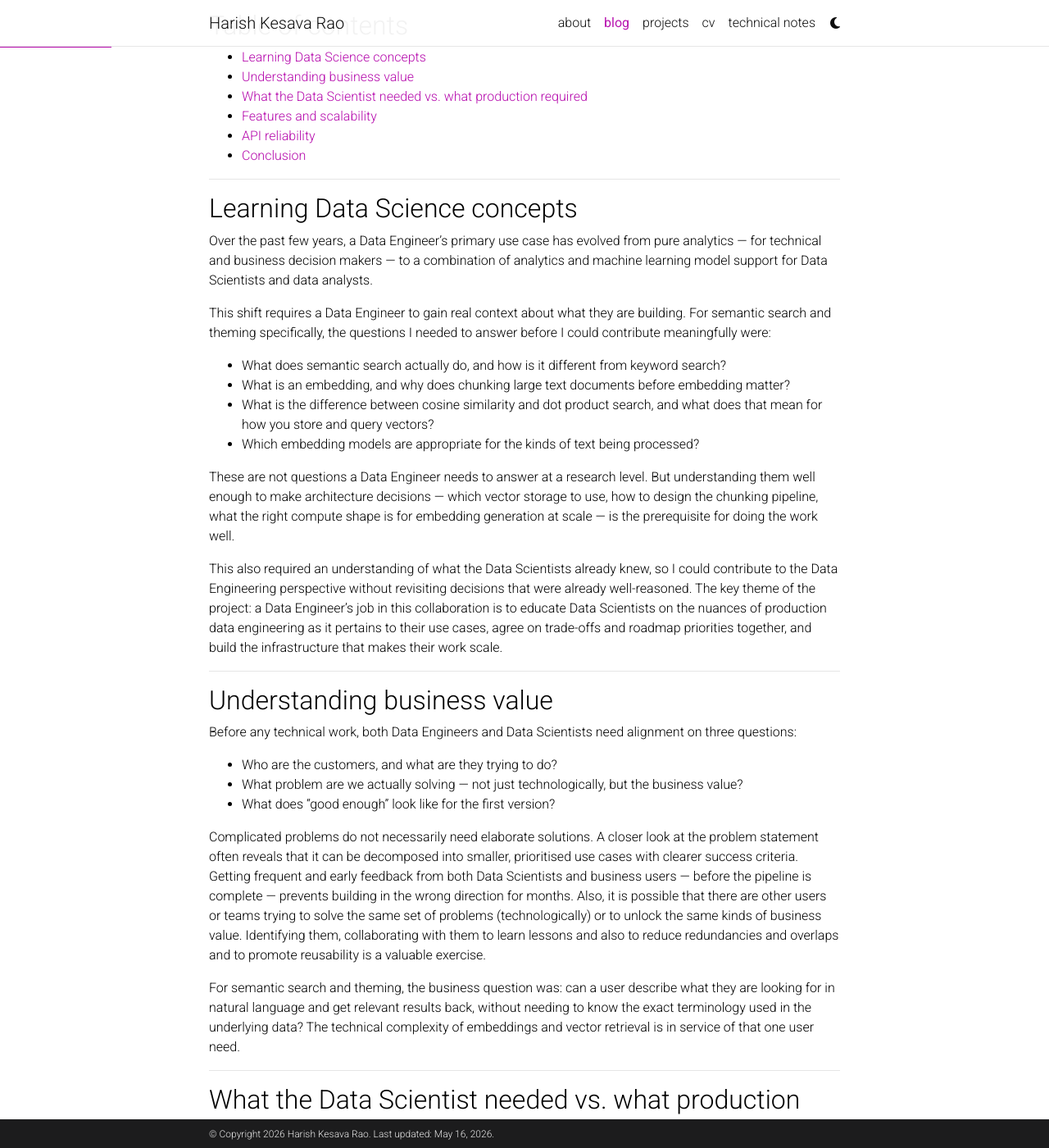
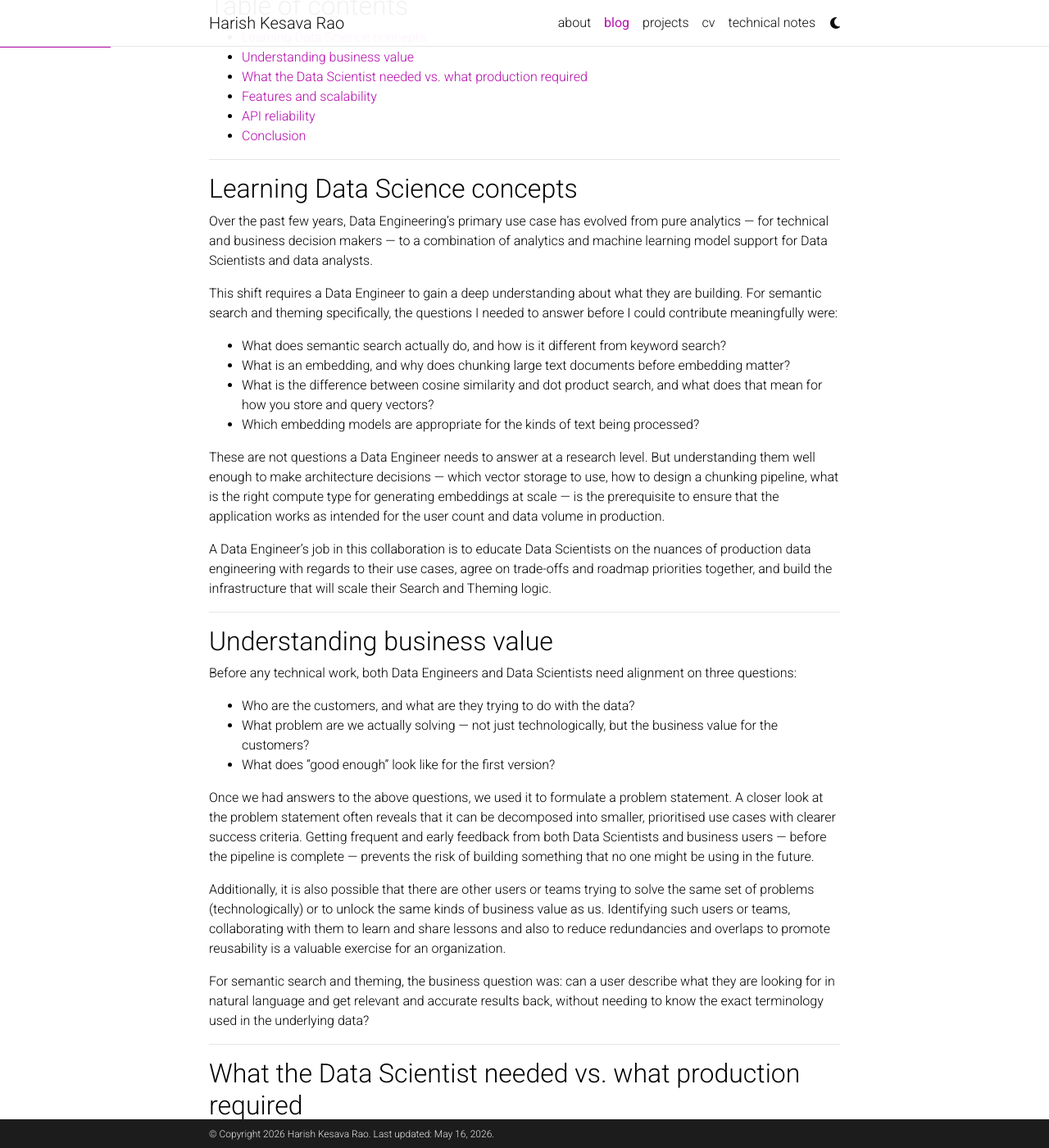
Before and after one commit to harishkesavarao/harishkesavarao.github.io, a Jekyll site: the page built from _posts/2025-12-29-deploying-ds-apps.md, in a window 1280 px wide and 1400 px high, scrolled down 588 px. Shown: the whole window at 82% size. Built offline with Jekyll 4.4.1, drawn with Linux system fonts in a browser that asks for light colours; comment, search, counter and statistics services are not loaded; a style sheet for code colours, icons or effects is not loaded; some of the changed text lies outside the part shown.

Commit message:
Some rewording and code changes

````diff
--- a/_posts/2025-12-29-deploying-ds-apps.md
+++ b/_posts/2025-12-29-deploying-ds-apps.md
@@ -10,7 +10,7 @@
 
 A Data Scientist's notebook optimised for exploratory work on a small sample will often need significant rework before it can run reliably at production scale. This reflects a natural difference in priorities between DE and DS: notebooks favour iteration speed, while production pipelines prioritise reliability, scalability, and cost efficiency. Bridging that gap requires both disciplines to have a working understanding of each other's constraints.
 
-Recently, I partnered with Data Scientists to scale a Semantic Search and Theming application from an exploratory notebook to a production data pipeline. This post is an account of that journey — what I had to learn, what we had to align on, and the specific engineering changes that made the difference between a notebook and a pipeline.
+Recently, I partnered with Data Scientists to scale a Semantic Search and Theming application from an exploratory notebook to a production data pipeline. This post describes the journey — what I had to learn, what we had to align on, and how the code evolved from an experimental notebook to a production pipeline.
 
 ---
 
@@ -27,9 +27,9 @@
 
 ## Learning Data Science concepts
 
-Over the past few years, a Data Engineer's primary use case has evolved from pure analytics — for technical and business decision makers — to a combination of analytics and machine learning model support for Data Scientists and data analysts.
+Over the past few years, Data Engineering's primary use case has evolved from pure analytics — for technical and business decision makers — to a combination of analytics and machine learning model support for Data Scientists and data analysts.
 
-This shift requires a Data Engineer to gain real context about what they are building. For semantic search and theming specifically, the questions I needed to answer before I could contribute meaningfully were:
+This shift requires a Data Engineer to gain a deep understanding about what they are building. For semantic search and theming specifically, the questions I needed to answer before I could contribute meaningfully were:
 
 - What does semantic search actually do, and how is it different from
   keyword search?
@@ -40,9 +40,9 @@
 - Which embedding models are appropriate for the kinds of text being
   processed?
 
-These are not questions a Data Engineer needs to answer at a research level. But understanding them well enough to make architecture decisions — which vector storage to use, how to design the chunking pipeline, what the right compute shape is for embedding generation at scale — is the prerequisite for doing the work well.
+These are not questions a Data Engineer needs to answer at a research level. But understanding them well enough to make architecture decisions — which vector storage to use, how to design a chunking pipeline, what is the right compute type for generating embeddings at scale — is the prerequisite to ensure that the application works as intended for the user count and data volume in production.
 
-This also required an understanding of what the Data Scientists already knew, so I could contribute to the Data Engineering perspective without revisiting decisions that were already well-reasoned. The key theme of the project: a Data Engineer's job in this collaboration is to educate Data Scientists on the nuances of production data engineering as it pertains to their use cases, agree on trade-offs and roadmap priorities together, and build the infrastructure that makes their work scale.
+A Data Engineer's job in this collaboration is to educate Data Scientists on the nuances of production data engineering with regards to their use cases, agree on trade-offs and roadmap priorities together, and build the infrastructure that will scale their Search and Theming logic.
 
 ---
 
@@ -50,14 +50,15 @@
 
 Before any technical work, both Data Engineers and Data Scientists need alignment on three questions:
 
-- Who are the customers, and what are they trying to do?
-- What problem are we actually solving — not just technologically, but the business value?
+- Who are the customers, and what are they trying to do with the data?
+- What problem are we actually solving — not just technologically, but the business value for the customers?
 - What does "good enough" look like for the first version?
 
-Complicated problems do not necessarily need elaborate solutions. A closer look at the problem statement often reveals that it can be decomposed into smaller, prioritised use cases with clearer success criteria. Getting frequent and early feedback from both Data Scientists and business users — before the pipeline is complete — prevents building in the wrong
-direction for months. Also, it is possible that there are other users or teams trying to solve the same set of problems (technologically) or to unlock the same kinds of business value. Identifying them, collaborating with them to learn lessons and also to reduce redundancies and overlaps and to promote reusability is a valuable exercise.
+Once we had answers to the above questions, we used it to formulate a problem statement. A closer look at the problem statement often reveals that it can be decomposed into smaller, prioritised use cases with clearer success criteria. Getting frequent and early feedback from both Data Scientists and business users — before the pipeline is complete — prevents the risk of building something that no one might be using in the future.
 
-For semantic search and theming, the business question was: can a user describe what they are looking for in natural language and get relevant results back, without needing to know the exact terminology used in the underlying data? The technical complexity of embeddings and vector retrieval is in service of that one user need.
+Additionally, it is also possible that there are other users or teams trying to solve the same set of problems (technologically) or to unlock the same kinds of business value as us. Identifying such users or teams, collaborating with them to learn and share lessons and also to reduce redundancies and overlaps to promote reusability is a valuable exercise for an organization.
+
+For semantic search and theming, the business question was: can a user describe what they are looking for in natural language and get relevant and accurate results back, without needing to know the exact terminology used in the underlying data?
 
 ---
 
@@ -65,7 +66,7 @@
 
 | Concern | Data Scientist's view | Data Engineer's view |
 |---|---|---|
-| **Data volume** | Sample dataset, fast iteration | Full historical load, chunked by date or attribute |
+| **Data volume** | Sample dataset or a subset of production data volumes, fast iteration | Full historical load, chunked by date or attribute |
 | **Compute** | Single-node pandas, local notebook | Distributed Spark, managed cluster |
 | **Output** | `print()` / visual inspection | Delta writes, data quality checks |
 | **Scheduling** | Manual runs | Airflow DAG with retries and backoff |
@@ -148,15 +149,11 @@
 logger.info(f"Embedding pipeline complete. Sample schema: {df.schema}")
 ```
 
-Logging statements should display pre-calculated results or perform
-minimal actions on DataFrames. Avoid triggering new Spark actions
-inside logging calls.
+Logging statements should display pre-calculated results or perform minimal actions on DataFrames. Avoid triggering new Spark actions inside logging calls.
 
 **Data chunking**
 
-As data volumes grow, processing everything in a single run becomes
-impractical — both for compute cost and for pipeline resumability.
-Chunk by date or another appropriate attribute:
+As data volumes grow, processing everything in a single run becomes impractical — both for compute cost and for pipeline resumability. Chunk by date or another appropriate attribute:
 
 ```python
 from datetime import date, timedelta
@@ -179,8 +176,7 @@
     process_and_write(chunk_df, chunk_start, chunk_end)
 ```
 
-Chunking also makes pipeline failures recoverable — a failed chunk
-can be reprocessed without rerunning the entire historical load.
+Chunking also makes pipeline failures recoverable — a failed chunk can be reprocessed without rerunning the entire historical load.
 
 **Statistics and profiling**
 
@@ -258,7 +254,7 @@
     C --> F[Vector Storage\nembeddings · indexed]
 ```
 
-The collaboration between Data Engineers and Data Scientists is iterative across this path — not a single handoff. Data Scientists validate that the refactored pipeline produces the same results as the notebook. Data Engineers validate that the pipeline meets production reliability and cost requirements. Several iterations are normal before both criteria are satisfied simultaneously.
+The collaboration between Data Engineers and Data Scientists is iterative — not a single handoff. Data Scientists validate that the refactored pipeline produces the same results as the notebook. Data Engineers validate that the pipeline meets production reliability and cost requirements. Several iterations are normal before both criteria are satisfied simultaneously.
 
 ---
 
````
Also changed, not shown: other parts of _posts/2025-12-29-deploying-ds-apps.md (+2 -2 lines).
